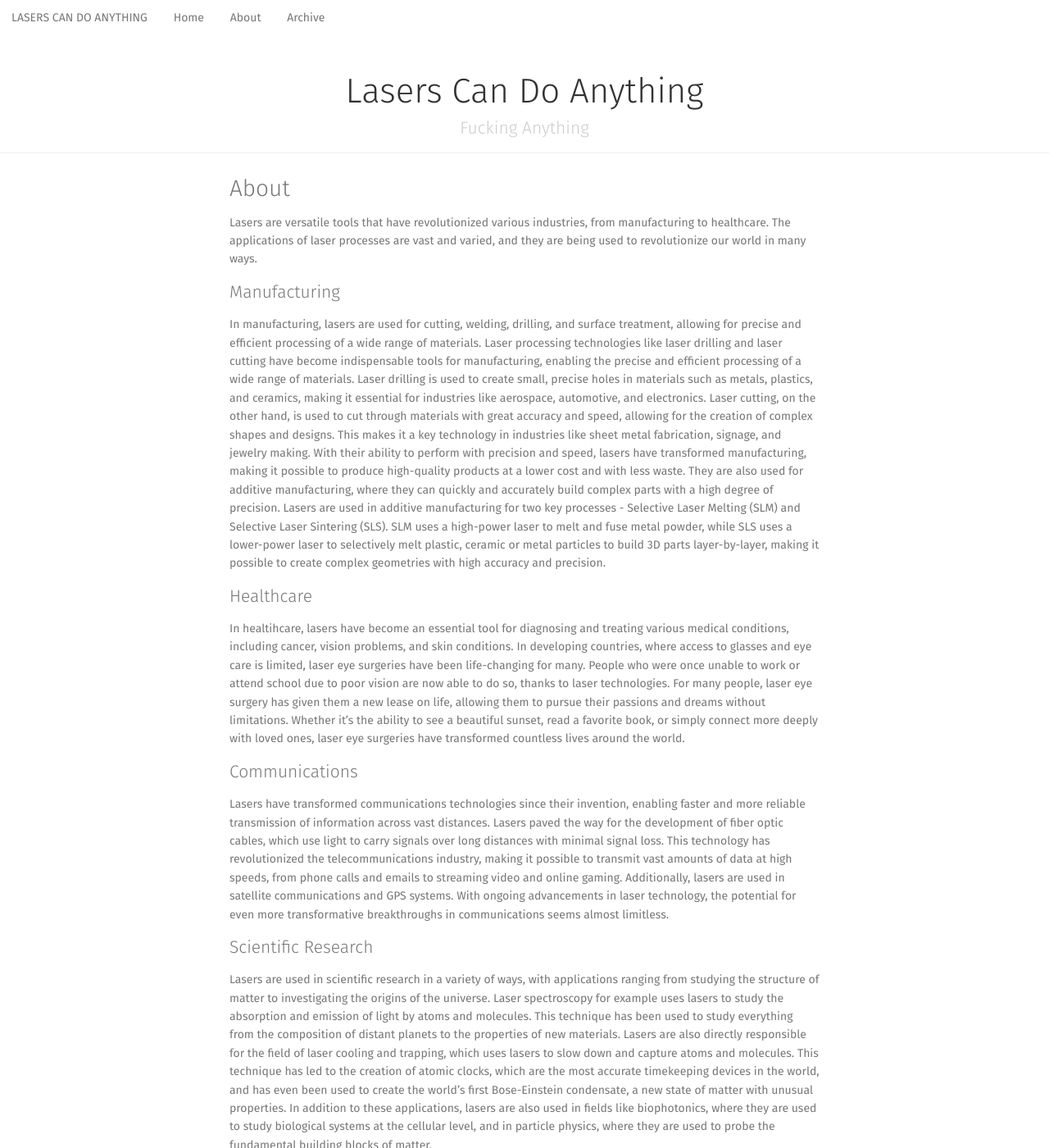
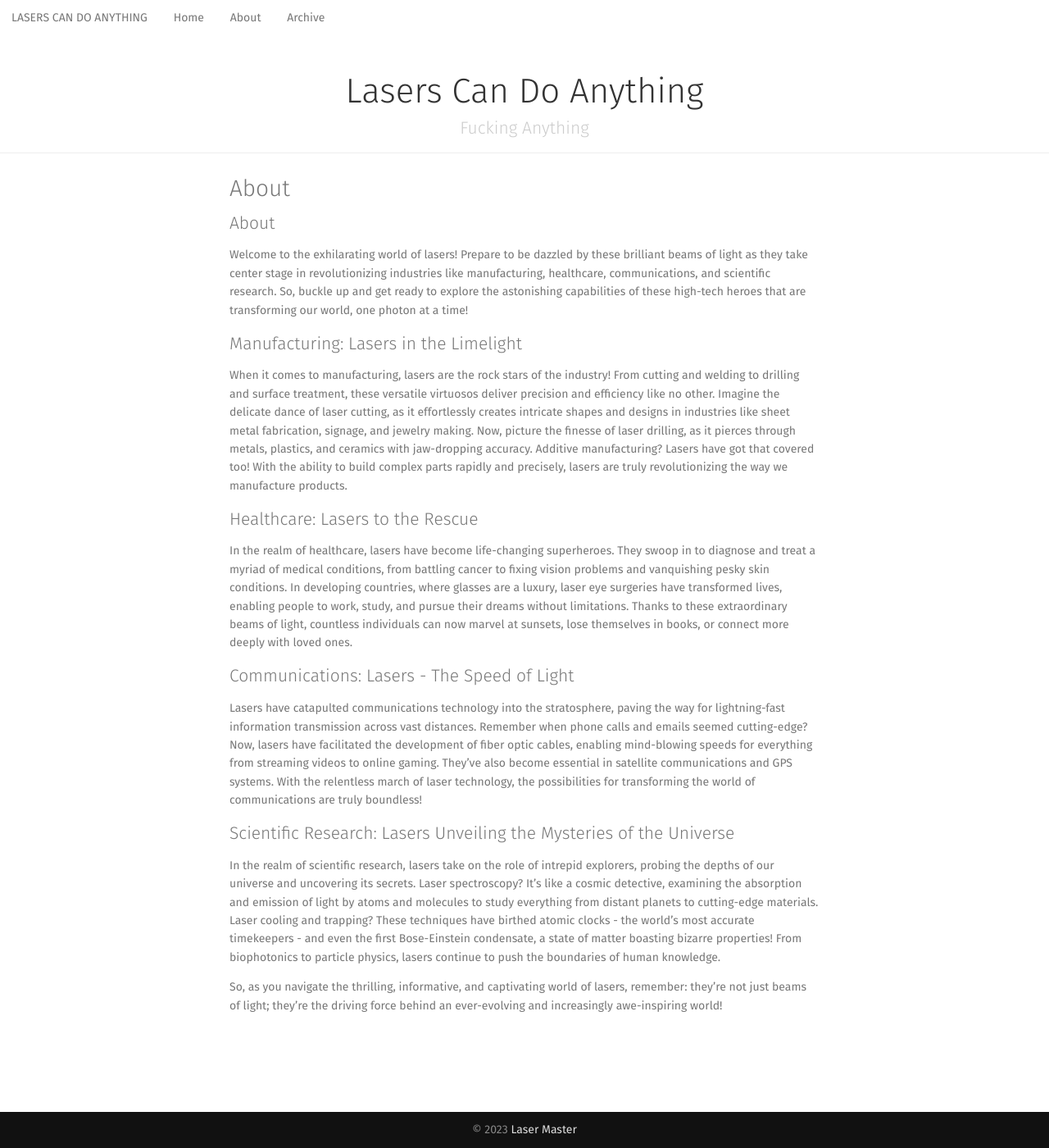
Before and after one commit to Justin-Hoffman/lasers-can-do-anything, a Jekyll site: the page built from about.md, in a window 1280 px wide and 1400 px high. Shown: the whole window at 82% size. Built offline with Jekyll 4.4.1, drawn with Linux system fonts in a browser that asks for light colours; nearby versions of some CDN libraries; some of the changed text lies outside the part shown.

Commit message:
Rewrite about

```diff
--- a/about.md
+++ b/about.md
@@ -4,39 +4,24 @@ title: About
 layout: page
 last_modified_at: 2023-03-26T13:16:00-07:00
 ---
+## About
 
-Lasers are versatile tools that have revolutionized various industries, from manufacturing to healthcare.
-The applications of laser processes are vast and varied, and they are being used to revolutionize our world in many ways.
+Welcome to the exhilarating world of lasers! Prepare to be dazzled by these brilliant beams of light as they take center stage in revolutionizing industries like manufacturing, healthcare, communications, and scientific research. So, buckle up and get ready to explore the astonishing capabilities of these high-tech heroes that are transforming our world, one photon at a time!
 
-## Manufacturing
-In manufacturing, lasers are used for cutting, welding, drilling, and surface treatment, allowing for precise and efficient processing of a wide range of materials.
-Laser processing technologies like laser drilling and laser cutting have become indispensable tools for manufacturing, enabling the precise and efficient processing of a wide range of materials.
-Laser drilling is used to create small, precise holes in materials such as metals, plastics, and ceramics, making it essential for industries like aerospace, automotive, and electronics.
-Laser cutting, on the other hand, is used to cut through materials with great accuracy and speed, allowing for the creation of complex shapes and designs.
-This makes it a key technology in industries like sheet metal fabrication, signage, and jewelry making.
-With their ability to perform with precision and speed, lasers have transformed manufacturing, making it possible to produce high-quality products at a lower cost and with less waste.
-They are also used for additive manufacturing, where they can quickly and accurately build complex parts with a high degree of precision.
-Lasers are used in additive manufacturing for two key processes - Selective Laser Melting (SLM) and Selective Laser Sintering (SLS).
-SLM uses a high-power laser to melt and fuse metal powder, while SLS uses a lower-power laser to selectively melt plastic, ceramic or metal particles to build 3D parts layer-by-layer, making it possible to create complex geometries with high accuracy and precision.
+## Manufacturing: Lasers in the Limelight
 
-## Healthcare
-In healtihcare, lasers have become an essential tool for diagnosing and treating various medical conditions, including cancer, vision problems, and skin conditions.
-In developing countries, where access to glasses and eye care is limited, laser eye surgeries have been life-changing for many.
-People who were once unable to work or attend school due to poor vision are now able to do so, thanks to laser technologies.
-For many people, laser eye surgery has given them a new lease on life, allowing them to pursue their passions and dreams without limitations.
-Whether it's the ability to see a beautiful sunset, read a favorite book, or simply connect more deeply with loved ones, laser eye surgeries have transformed countless lives around the world.
+When it comes to manufacturing, lasers are the rock stars of the industry! From cutting and welding to drilling and surface treatment, these versatile virtuosos deliver precision and efficiency like no other. Imagine the delicate dance of laser cutting, as it effortlessly creates intricate shapes and designs in industries like sheet metal fabrication, signage, and jewelry making. Now, picture the finesse of laser drilling, as it pierces through metals, plastics, and ceramics with jaw-dropping accuracy. Additive manufacturing? Lasers have got that covered too! With the ability to build complex parts rapidly and precisely, lasers are truly revolutionizing the way we manufacture products.
 
-## Communications
-Lasers have transformed communications technologies since their invention, enabling faster and more reliable transmission of information across vast distances.
-Lasers paved the way for the development of fiber optic cables, which use light to carry signals over long distances with minimal signal loss.
-This technology has revolutionized the telecommunications industry, making it possible to transmit vast amounts of data at high speeds, from phone calls and emails to streaming video and online gaming.
-Additionally, lasers are used in satellite communications and GPS systems.
-With ongoing advancements in laser technology, the potential for even more transformative breakthroughs in communications seems almost limitless.
+## Healthcare: Lasers to the Rescue
 
-## Scientific Research
-Lasers are used in scientific research in a variety of ways, with applications ranging from studying the structure of matter to investigating the origins of the universe. Laser spectroscopy for example uses lasers to study the absorption and emission of light by atoms and molecules. This technique has been used to study everything from the composition of distant planets to the properties of new materials.
-Lasers are also directly responsible for the field of laser cooling and trapping, which uses lasers to slow down and capture atoms and molecules.
-This technique has led to the creation of atomic clocks, which are the most accurate timekeeping devices in the world, and has even been used to create the world's first Bose-Einstein condensate, a new state of matter with unusual properties.
-In addition to these applications, lasers are also used in fields like biophotonics, where they are used to study biological systems at the cellular level, and in particle physics, where they are used to probe the fundamental building blocks of matter.
+In the realm of healthcare, lasers have become life-changing superheroes. They swoop in to diagnose and treat a myriad of medical conditions, from battling cancer to fixing vision problems and vanquishing pesky skin conditions. In developing countries, where glasses are a luxury, laser eye surgeries have transformed lives, enabling people to work, study, and pursue their dreams without limitations. Thanks to these extraordinary beams of light, countless individuals can now marvel at sunsets, lose themselves in books, or connect more deeply with loved ones.
 
-With their ability to perform with accuracy and speed, lasers are poised to play an even more significant role in improving the world in the future.
+## Communications: Lasers - The Speed of Light
+
+Lasers have catapulted communications technology into the stratosphere, paving the way for lightning-fast information transmission across vast distances. Remember when phone calls and emails seemed cutting-edge? Now, lasers have facilitated the development of fiber optic cables, enabling mind-blowing speeds for everything from streaming videos to online gaming. They've also become essential in satellite communications and GPS systems. With the relentless march of laser technology, the possibilities for transforming the world of communications are truly boundless!
+
+## Scientific Research: Lasers Unveiling the Mysteries of the Universe
+
+In the realm of scientific research, lasers take on the role of intrepid explorers, probing the depths of our universe and uncovering its secrets. Laser spectroscopy? It's like a cosmic detective, examining the absorption and emission of light by atoms and molecules to study everything from distant planets to cutting-edge materials. Laser cooling and trapping? These techniques have birthed atomic clocks - the world's most accurate timekeepers - and even the first Bose-Einstein condensate, a state of matter boasting bizarre properties! From biophotonics to particle physics, lasers continue to push the boundaries of human knowledge.
+
+So, as you navigate the thrilling, informative, and captivating world of lasers, remember: they're not just beams of light; they're the driving force behind an ever-evolving and increasingly awe-inspiring world!
```
